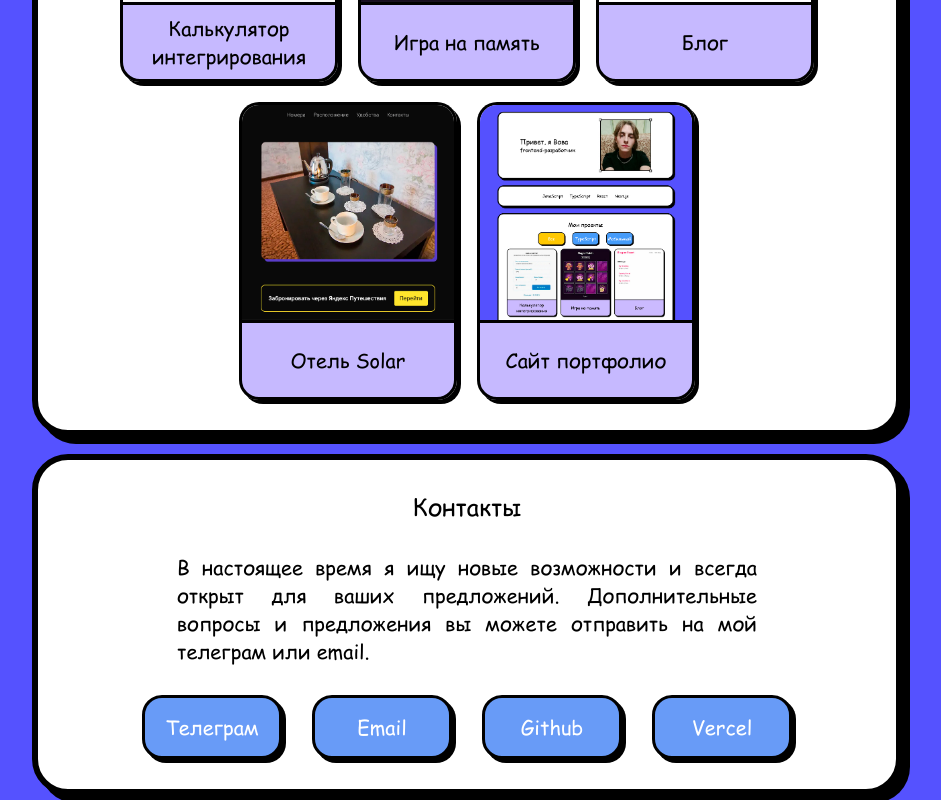
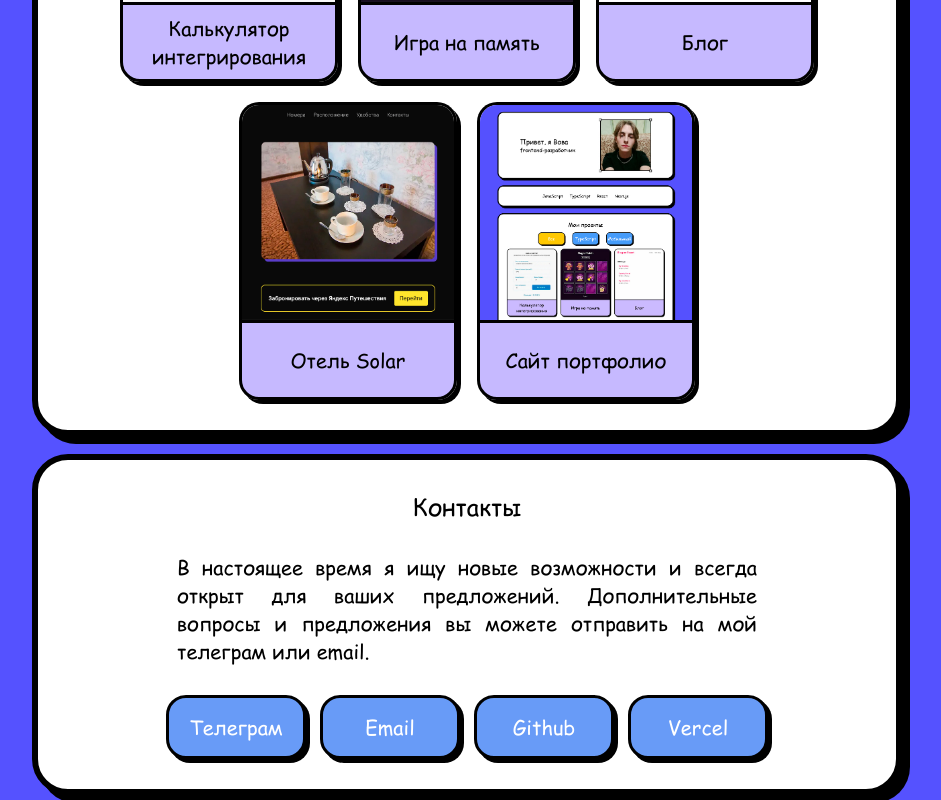
Before and after one commit to Suyukee/portfolio-website, a Next.js app: page / in a window 1280 px wide. Shown: the part 828-1628 px from the top of the page, without its empty margins (168-1109 px from the left). Built offline with nearby package versions, Linux system fonts and the light colour scheme.

Commit message:
Changed gap contacts button

```diff
--- a/src/styles/contacts-section.module.css
+++ b/src/styles/contacts-section.module.css
@@ -26,7 +26,7 @@
 		width: 600px;
 	}
 	.links {
-		gap: 30px;
+		gap: 14px;
 	}
 }
 
```
